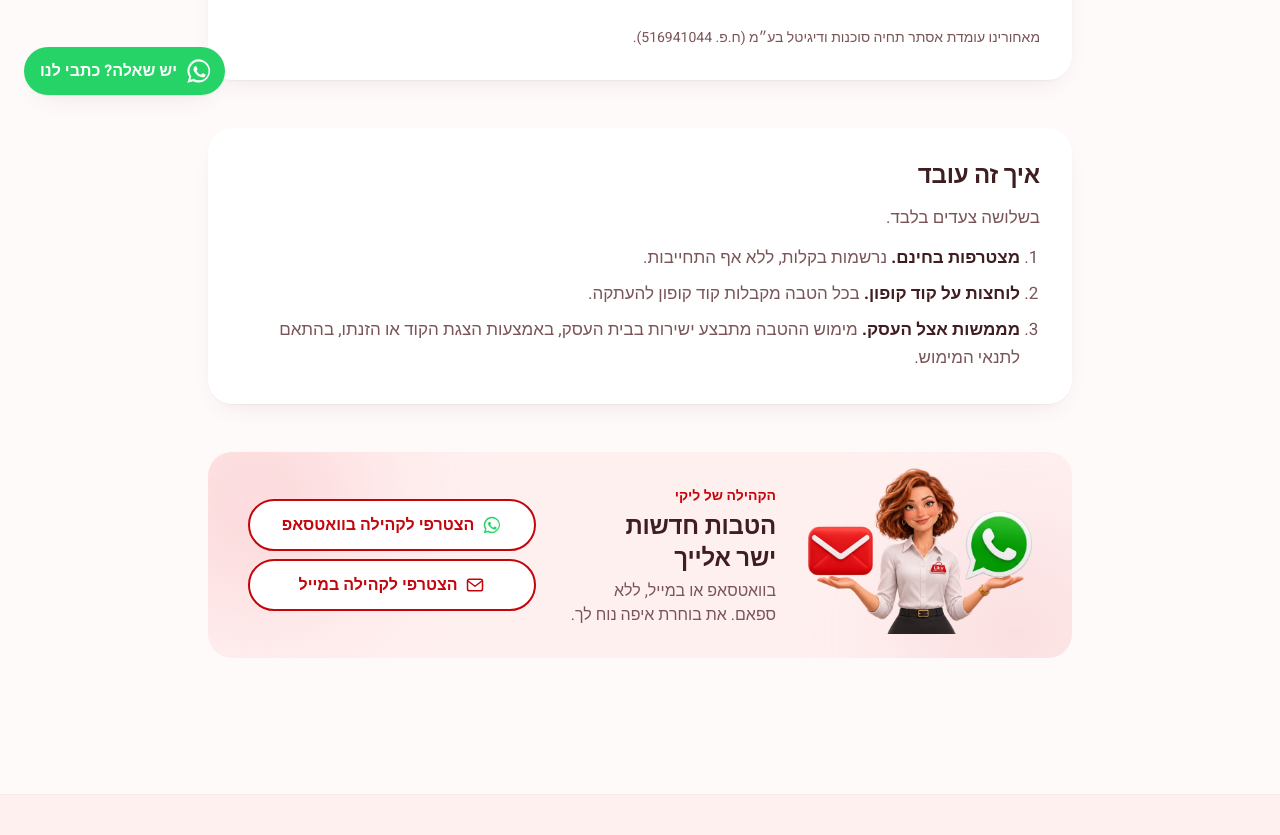
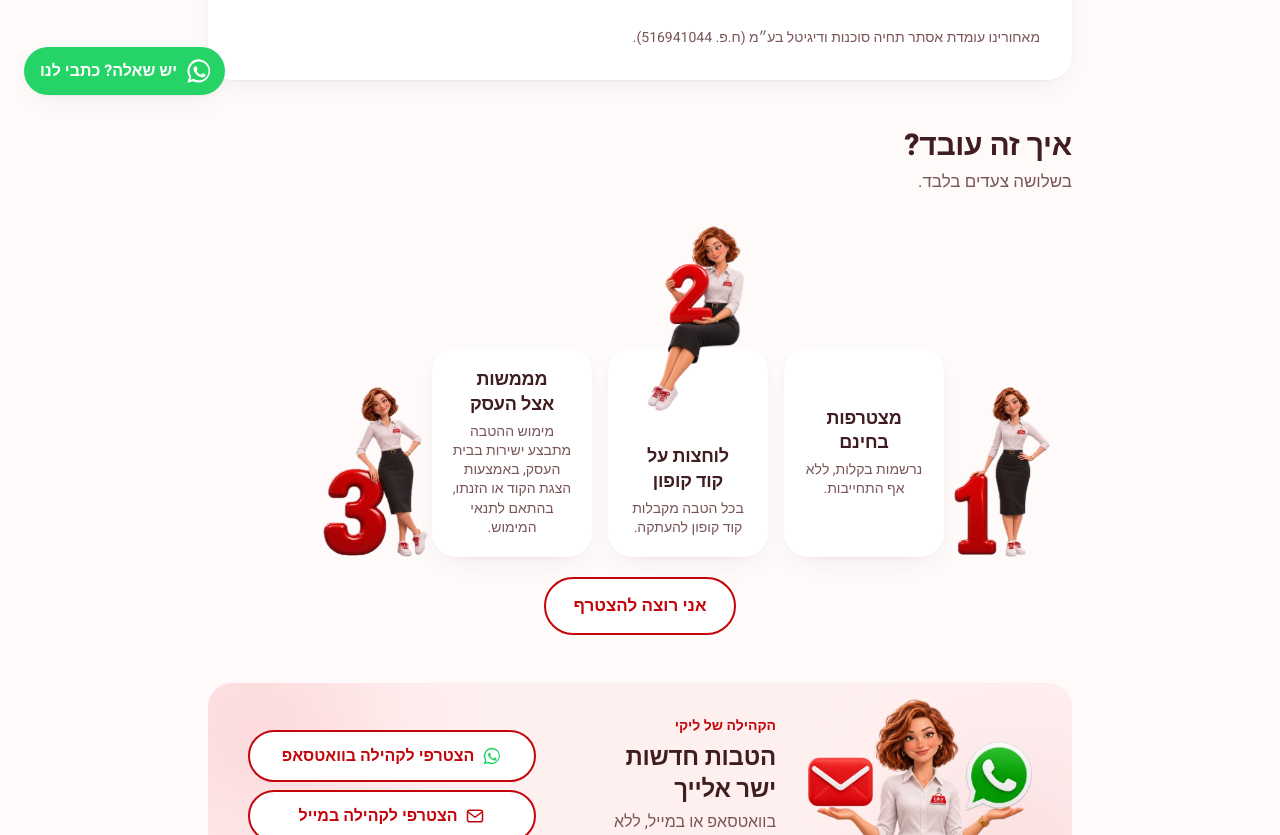
Before and after one commit to eecaspi/MILA, a Next.js app: page /about in a window 1280 px wide. Shown: the part 681-1516 px from the top of the page. Built offline with nearby package versions, Linux system fonts and the light colour scheme; no server answers; the database is empty.

Commit message:
About page: reuse homepage how-it-works block
Co-Authored-By: Claude Sonnet 5.5 <noreply@anthropic.com>
Claude-Session: https://claude.ai/code/session_01LCnm6UNF3j2Pyn3Bi3nfDL

```diff
--- a/src/app/(site)/about/page.tsx
+++ b/src/app/(site)/about/page.tsx
@@ -1,6 +1,7 @@
 import type { Metadata } from "next";
 import { Logo } from "@/components/brand/Logo";
 import { getSession } from "@/lib/auth/session";
+import { HowItWorks } from "@/components/home/HowItWorks";
 import { CommunityInvite } from "@/components/home/CommunityInvite";
 import { siteConfig } from "@/config/site";
 
@@ -49,24 +50,7 @@ export default async function AboutPage() {
         </p>
       </section>
 
-      <section aria-labelledby="how" className="rounded-[var(--radius-card)] bg-surface p-6 shadow-[var(--shadow-card)] md:p-8">
-        <h2 id="how" className="text-2xl text-ink">
-          איך זה עובד
-        </h2>
-        <p className="mt-3 text-ink-soft">בשלושה צעדים בלבד.</p>
-        <ol className="mt-3 list-decimal space-y-2 ps-5 text-ink-soft">
-          <li>
-            <strong className="text-ink">מצטרפות בחינם.</strong> נרשמות בקלות, ללא אף התחייבות.
-          </li>
-          <li>
-            <strong className="text-ink">לוחצות על קוד קופון.</strong> בכל הטבה מקבלות קוד קופון להעתקה.
-          </li>
-          <li>
-            <strong className="text-ink">מממשות אצל העסק.</strong> מימוש ההטבה מתבצע ישירות בבית העסק,
-            באמצעות הצגת הקוד או הזנתו, בהתאם לתנאי המימוש.
-          </li>
-        </ol>
-      </section>
+      <HowItWorks />
 
       {!session && <CommunityInvite />}
     </div>
```
